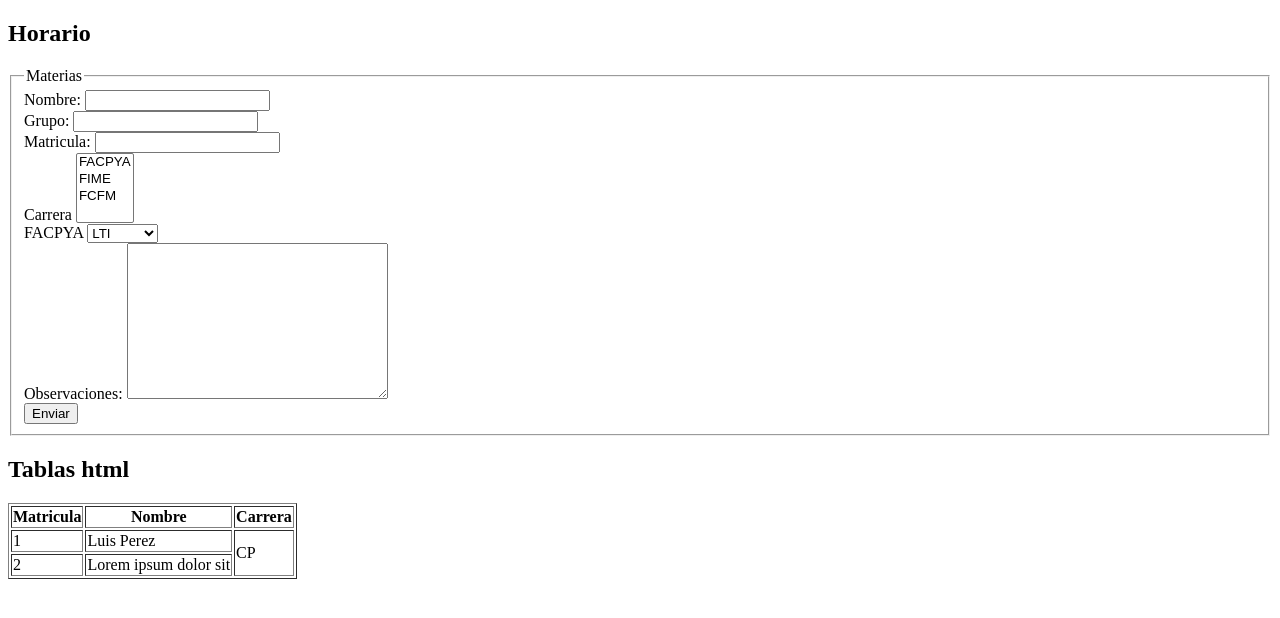
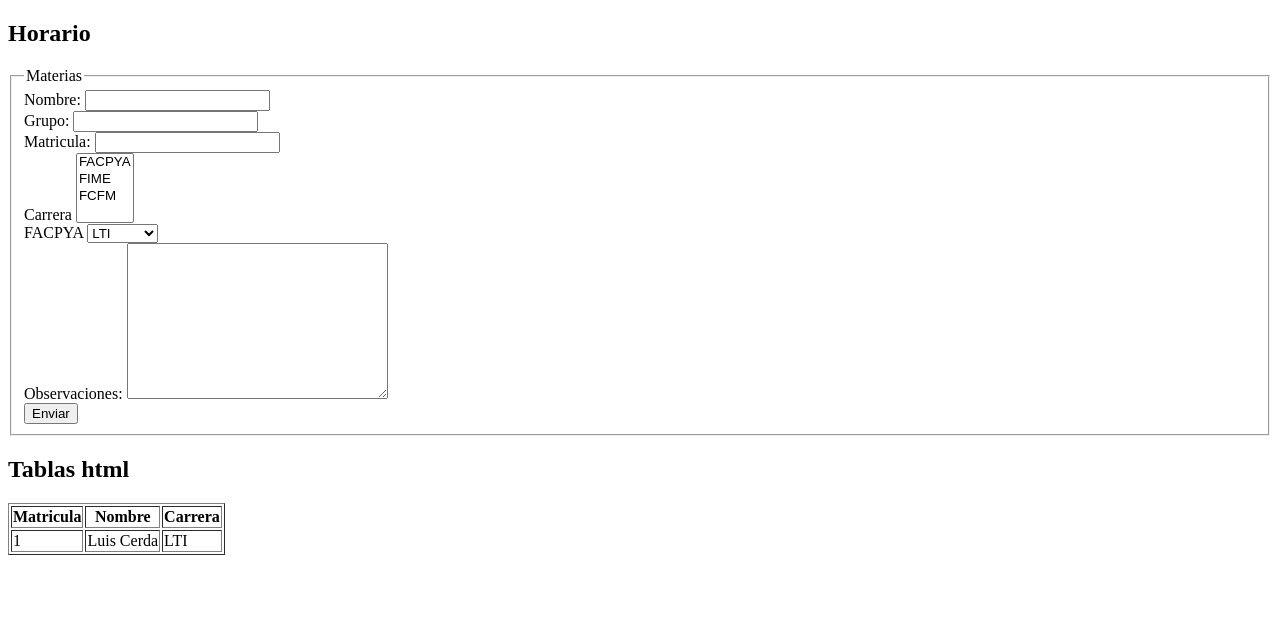
Before and after one commit to Luiscg02/Practica6_52, a plain HTML site: page index.html in a window 1280 px wide. Drawn offline with Linux system fonts and the light colour scheme.

Commit message:
Update index.html

```diff
--- a/index.html
+++ b/index.html
@@ -79,17 +79,11 @@
 
             <tr>
                 <td>1</td>
-                <td>Luis Perez</td>
-                <td rowspan="2">CP</td>
+                <td>Luis Cerda</td>
+                <td rowspan="2">LTI</td>
             </tr>
 
 
-            <tr>
-                <td>2</td>
-                <td>Lorem ipsum dolor sit</td>
-
-            </tr>
-        </table>
 
 
         </table>
```
